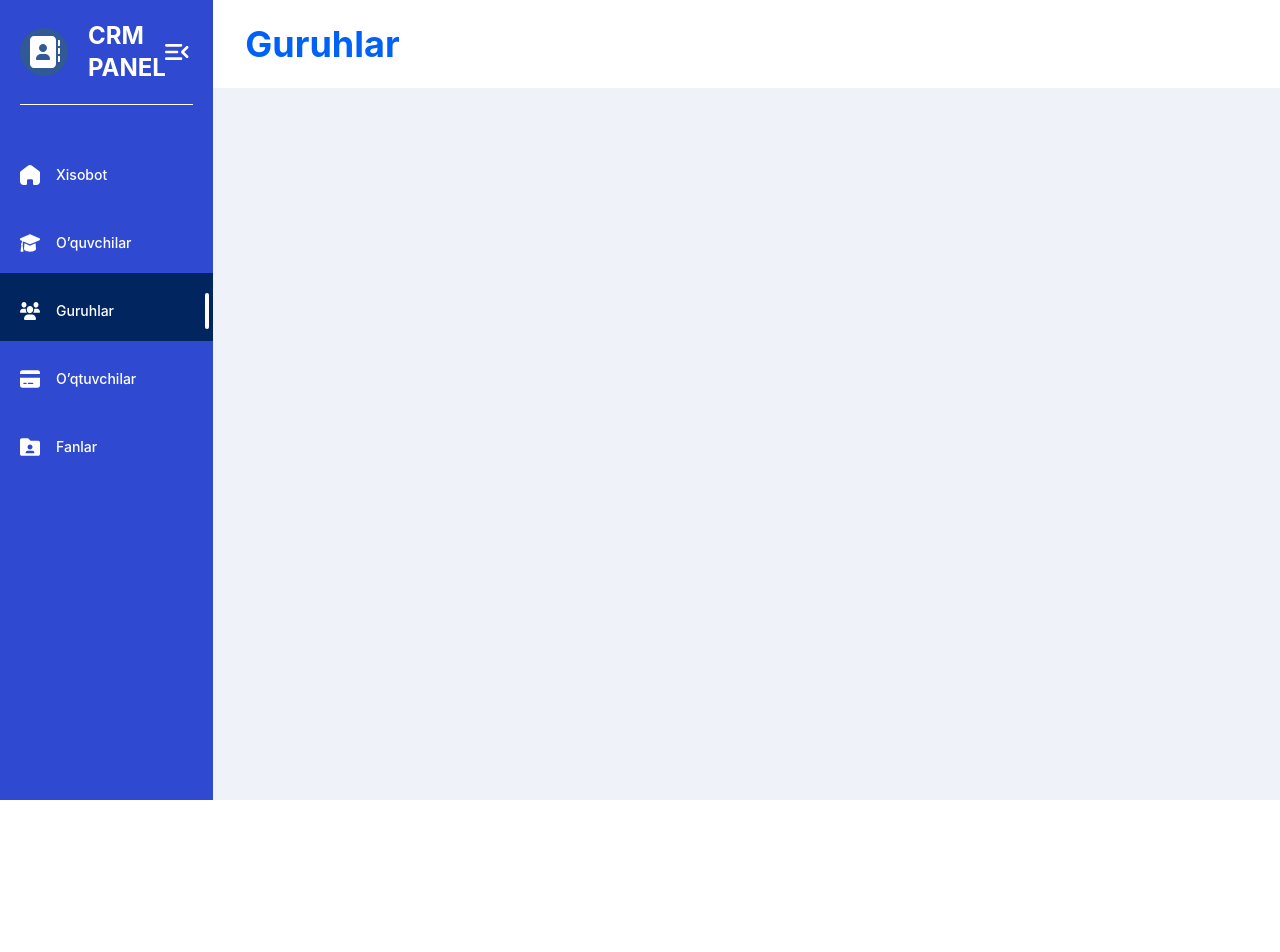
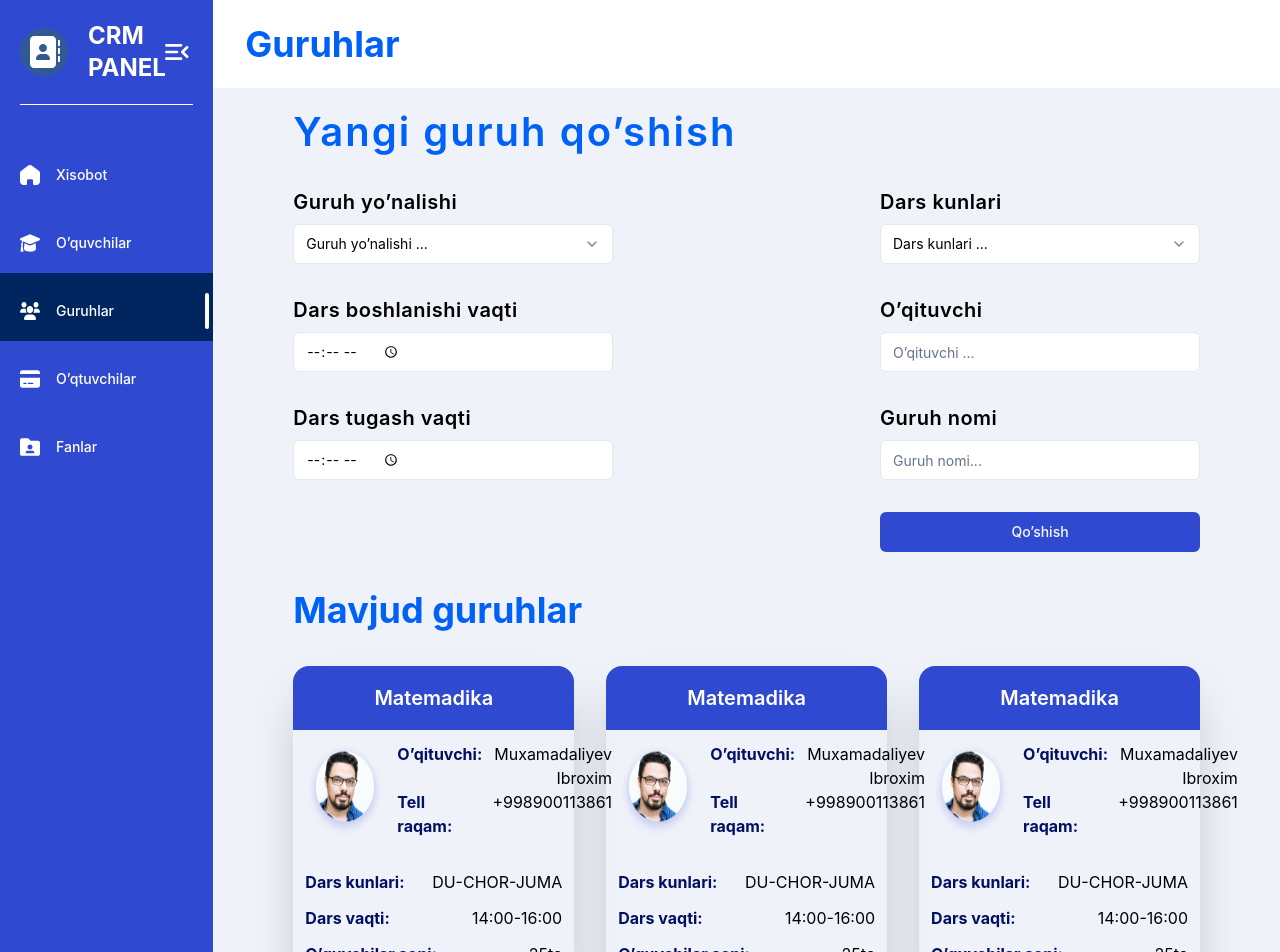
Before and after one commit to rahmatulloh19/CRM_TS, a React (Vite) app: page /groups in a window 1280 px wide. Shown: the top 952 px of the page. Before the commit the page ends 800 px from the top, so only its background shows below. Built offline with nearby package versions, Linux system fonts and the light colour scheme.

Commit message:
groups page fineshed

```diff
--- /dev/null
+++ b/src/components/forms/GroupsForm.tsx
@@ -0,0 +1,129 @@
+import { zodResolver } from "@hookform/resolvers/zod";
+import { useForm } from "react-hook-form";
+import { Button } from "@/components/ui/button";
+import { Form, FormControl, FormField, FormItem, FormLabel } from "@/components/ui/form";
+import { Input } from "@/components/ui/input";
+import { z } from "zod";
+import { GroupsValidation } from "@/lib/validations";
+import { Select, SelectContent, SelectItem, SelectTrigger, SelectValue } from "@/components/ui/select";
+
+const GroupsForm = () => {
+  const form = useForm<z.infer<typeof GroupsValidation>>({
+    resolver: zodResolver(GroupsValidation),
+    defaultValues: {
+      type_group: "",
+      day_lessons: "",
+      starting_time: "",
+      teacher: "",
+      finishing_time: "",
+      name_group: "",
+    },
+  });
+
+  function onSubmit(values: z.infer<typeof GroupsValidation>) {
+    console.log(values);
+  }
+  return (
+    <Form {...form}>
+      <h2 className="leading-[48px] font-semibold mb-8 text-[40px] tracking-[2px] text-[#0061F7]">Yangi guruh qo’shish</h2>
+      <form onSubmit={form.handleSubmit(onSubmit)} className="flex flex-wrap gap-8 justify-between items-end content-end">
+        <FormField
+          control={form.control}
+          name="type_group"
+          render={({ field }) => (
+            <FormItem className="w-[320px] focus-visible:ring-[#2F49D199]">
+              <FormLabel className="text-xl tracking-wide font-semibold">Guruh yo’nalishi</FormLabel>
+              <Select onValueChange={field.onChange} defaultValue={field.value}>
+                <FormControl>
+                  <SelectTrigger className="focus-visible:ring-[#2F49D199]">
+                    <SelectValue placeholder="Guruh yo’nalishi ..." />
+                  </SelectTrigger>
+                </FormControl>
+                <SelectContent>
+                  <SelectItem value="m@example.com">m@example.com</SelectItem>
+                  <SelectItem value="m@google.com">m@google.com</SelectItem>
+                  <SelectItem value="m@support.com">m@support.com</SelectItem>
+                </SelectContent>
+              </Select>
+            </FormItem>
+          )}
+        />
+        <FormField
+          control={form.control}
+          name="day_lessons"
+          render={({ field }) => (
+            <FormItem className="w-[320px] focus-visible:ring-[#2F49D199]">
+              <FormLabel className="text-xl tracking-wide font-semibold">Dars kunlari</FormLabel>
+              <Select onValueChange={field.onChange} defaultValue={field.value}>
+                <FormControl>
+                  <SelectTrigger className="focus-visible:ring-[#2F49D199]">
+                    <SelectValue placeholder="Dars kunlari ..." />
+                  </SelectTrigger>
+                </FormControl>
+                <SelectContent>
+                  <SelectItem value="m@example.com">m@example.com</SelectItem>
+                  <SelectItem value="m@google.com">m@google.com</SelectItem>
+                  <SelectItem value="m@support.com">m@support.com</SelectItem>
+                </SelectContent>
+              </Select>
+            </FormItem>
+          )}
+        />
+        <FormField
+          control={form.control}
+          name="starting_time"
+          render={({ field }) => (
+            <FormItem className="w-[320px]">
+              <FormLabel className="text-xl tracking-wide font-semibold">Dars boshlanishi vaqti</FormLabel>
+              <FormControl>
+                <Input className="focus-visible:ring-[#2F49D199]" type="time" {...field} />
+              </FormControl>
+            </FormItem>
+          )}
+        />
+        <FormField
+          control={form.control}
+          name="teacher"
+          render={({ field }) => (
+            <FormItem className="w-[320px]">
+              <FormLabel className="text-xl tracking-wide font-semibold">O’qituvchi</FormLabel>
+              <FormControl>
+                <Input className="focus-visible:ring-[#2F49D199]" placeholder="O’qituvchi ..." {...field} />
+              </FormControl>
+            </FormItem>
+          )}
+        />
+        <FormField
+          control={form.control}
+          name="finishing_time"
+          render={({ field }) => (
+            <FormItem className="w-[320px]">
+              <FormLabel className="text-xl tracking-wide font-semibold">Dars tugash vaqti</FormLabel>
+              <FormControl>
+                <Input type="time" className="focus-visible:ring-[#2F49D199]" placeholder="Ota onasi nomeri ..." {...field} />
+              </FormControl>
+            </FormItem>
+          )}
+        />
+        <FormField
+          control={form.control}
+          name="name_group"
+          render={({ field }) => (
+            <FormItem className="w-[320px]">
+              <FormLabel className="text-xl tracking-wide font-semibold">Guruh nomi</FormLabel>
+              <FormControl>
+                <Input type="text" className="focus-visible:ring-[#2F49D199]" placeholder="Guruh nomi..." {...field} />
+              </FormControl>
+            </FormItem>
+          )}
+        />
+
+        <Button className="w-[320px] bg-[#2F49D1] hover:bg-[#2f4ad1df] ml-auto" type="submit">
+          Qo’shish
+        </Button>
+      </form>
+    </Form>
+  );
+};
+
+export default GroupsForm;
--- /dev/null
+++ b/src/components/shared/CardGroup.tsx
@@ -0,0 +1,38 @@
+const CardGroup = () => {
+  return (
+    <li className="shadow-2xl rounded-b-2xl">
+      <div className="bg-[#2F49D1] rounded-t-2xl py-[18px]">
+        <h3 className="text-center text-xl font-semibold text-white">Matemadika</h3>
+      </div>
+      <div className="p-3 pb-6">
+        <div className="flex gap-3 mb-8">
+          <img className="shrink-0" src="/assets/images/matem.png" width={80} height={80} alt="" />
+          <div className="flex flex-col">
+            <div className="flex justify-end gap-3 grow">
+              <h4 className="text-[#001062] font-bold">O’qituvchi:</h4>
+              <p className="text-right">Muxamadaliyev Ibroxim</p>
+            </div>
+            <div className="flex justify-end gap-3">
+              <h4 className="text-[#001062] font-bold">Tell raqam:</h4>
+              <p className="text-right">+998900113861</p>
+            </div>
+          </div>
+        </div>
+        <div className="flex justify-between mb-3">
+          <strong className="text-[#001062]">Dars kunlari:</strong>
+          <p>DU-CHOR-JUMA</p>
+        </div>
+        <div className="flex justify-between mb-3">
+          <strong className="text-[#001062]">Dars vaqti:</strong>
+          <p>14:00-16:00</p>
+        </div>
+        <div className="flex justify-between">
+          <strong className="text-[#001062]">O’quvchilar soni:</strong>
+          <p>25ta</p>
+        </div>
+      </div>
+    </li>
+  );
+};
+
+export default CardGroup;
--- a/src/components/shared/index.ts
+++ b/src/components/shared/index.ts
@@ -1,2 +1,3 @@
 export { default as SideBar } from "./SideBar";
 export { default as Caption } from "./Caption";
+export { default as CardGroup } from "./CardGroup";
--- a/src/lib/validations/index.ts
+++ b/src/lib/validations/index.ts
@@ -8,12 +8,7 @@ export const StudentsValidation = z.object({
   last_name_student: z.string().min(2).max(50).trim(),
   parent_name_student: z.string().min(2).max(50).trim(),
   parent_number_student: z.string().regex(phoneRegex, "Invalid Number!").trim(),
-  group: z
-    .string({
-      required_error: "Group required !",
-    })
-    .min(1)
-    .trim(),
+  group: z.string().min(1).trim(),
   age_student: z
     .string()
     .min(1)
@@ -25,3 +20,11 @@ export const StudentsValidation = z.object({
       return false;
     }),
 });
+export const GroupsValidation = z.object({
+  type_group: z.string().min(2).max(50).trim(),
+  day_lessons: z.string().min(1),
+  starting_time: z.string().min(1),
+  teacher: z.string().min(2),
+  finishing_time: z.string().min(1).trim(),
+  name_group: z.string().min(1).trim(),
+});
--- a/src/pages/Groups/Groups.tsx
+++ b/src/pages/Groups/Groups.tsx
@@ -1,9 +1,21 @@
-import { Caption } from "@/components/shared";
+import GroupsForm from "@/components/forms/GroupsForm";
+import { Caption, CardGroup } from "@/components/shared";
 
 const Groups = () => {
   return (
     <div>
       <Caption>Guruhlar</Caption>
+      <div className="px-20 mt-5 mb-9">
+        <GroupsForm />
+      </div>
+      <div className="px-20">
+        <h3 className="text-[#0061F7] font-bold text-4xl leading-[44px] mb-[34px]">Mavjud guruhlar</h3>
+        <ul className="grid grid-cols-3 gap-8 mb-8">
+          <CardGroup />
+          <CardGroup />
+          <CardGroup />
+        </ul>
+      </div>
     </div>
   );
 };
```
Also changed, not shown: public/assets/images/matem.png (added).
